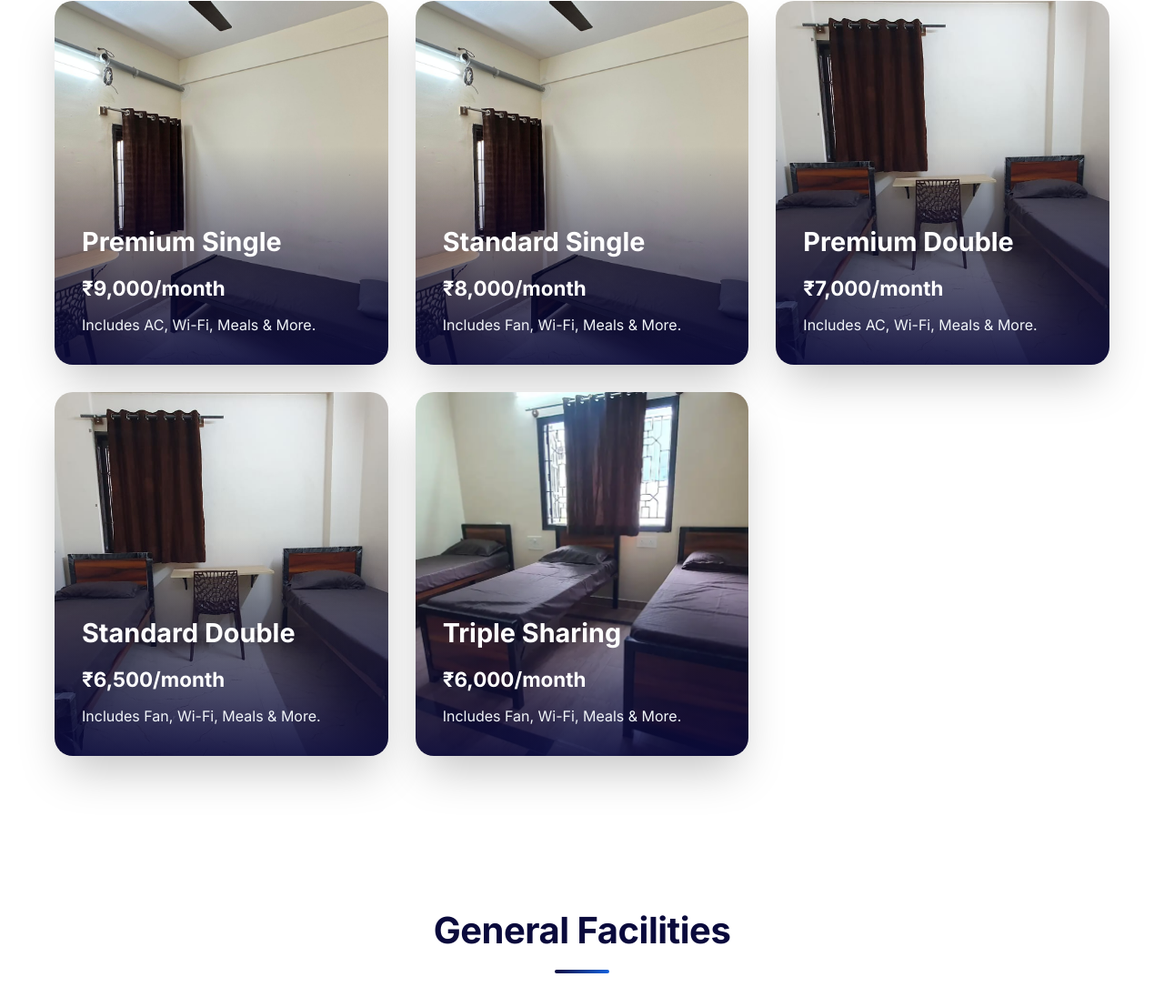
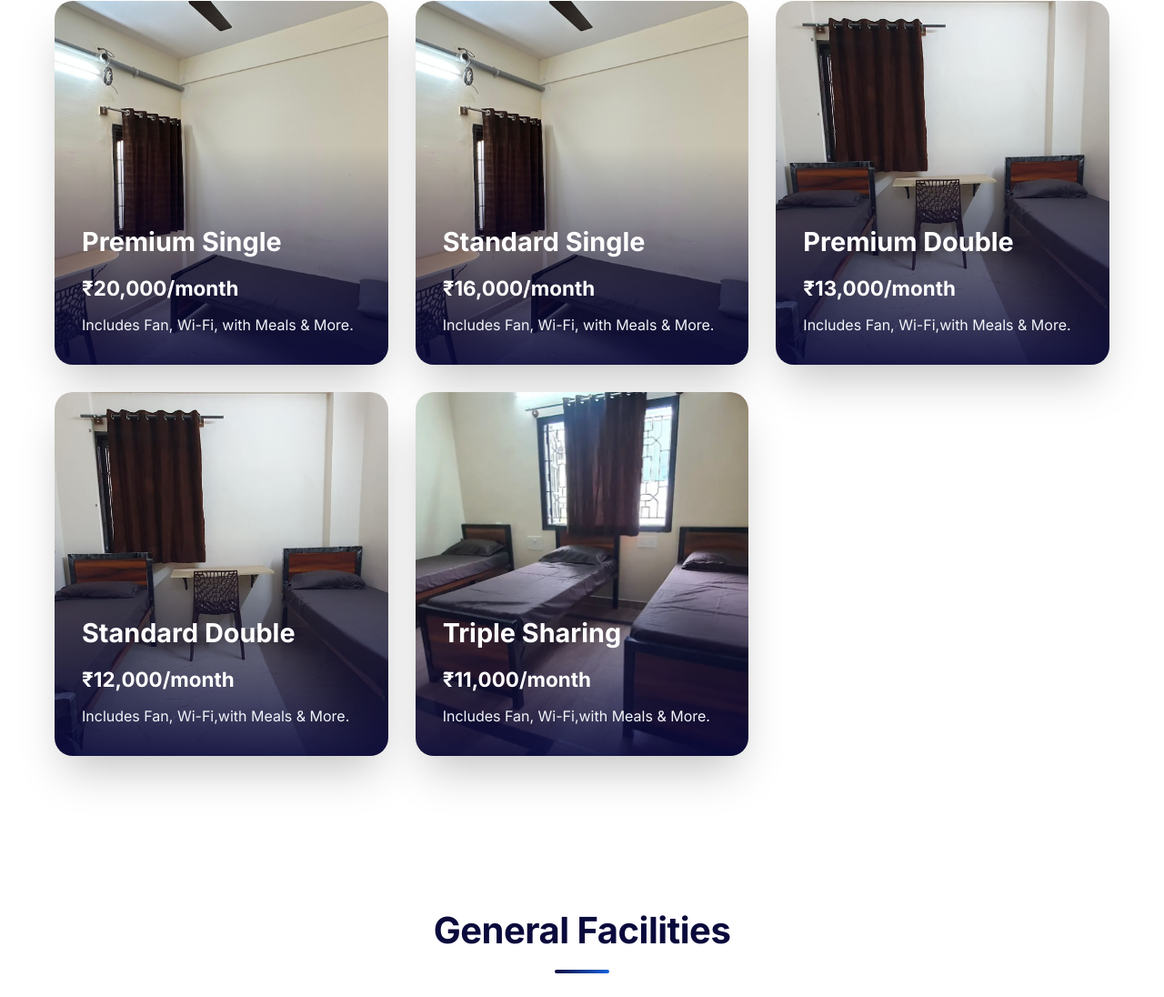
Before and after one commit to alirida8852/Brigade-Rooms, a plain HTML site: page index.html in a window 1280 px wide. Shown: the part 2397-3493 px from the top of the page at 91% size. Drawn offline with Linux system fonts and the light colour scheme.

Commit message:
Update index.html

```diff
--- a/index.html
+++ b/index.html
@@ -1017,40 +1017,40 @@
                 <img src="single.png" alt="Premium Single Sharing Room">
                 <div class="room-card-content">
                     <h4><span style="color: var(--white);">Premium Single</span></h4>
-                    <span class="price">₹9,000/month</span>
-                    <p>Includes AC, Wi-Fi, Meals & More.</p>
+                    <span class="price">₹20,000/month</span>
+                    <p>Includes Fan, Wi-Fi, with Meals & More.</p>
                 </div>
             </div>
             <div class="room-card">
                 <img src="single.png" alt="Standard Single Sharing Room">
                 <div class="room-card-content">
                     <h4><span style="color: var(--white);">Standard Single</span></h4>
-                    <span class="price">₹8,000/month</span>
-                    <p>Includes Fan, Wi-Fi, Meals & More.</p>
+                    <span class="price">₹16,000/month</span>
+                    <p>Includes Fan, Wi-Fi, with Meals & More.</p>
                 </div>
             </div>
             <div class="room-card">
                 <img src="double.png" alt="Premium Double Sharing Room">
                 <div class="room-card-content">
                     <h4><span style="color: var(--white);">Premium Double</span></h4>
-                    <span class="price">₹7,000/month</span>
-                    <p>Includes AC, Wi-Fi, Meals & More.</p>
+                    <span class="price">₹13,000/month</span>
+                    <p>Includes Fan, Wi-Fi,with Meals & More.</p>
                 </div>
             </div>
             <div class="room-card">
                 <img src="double.png" alt="Standard Double Sharing Room">
                 <div class="room-card-content">
                     <h4><span style="color: var(--white);">Standard Double</span></h4>
-                    <span class="price">₹6,500/month</span>
-                    <p>Includes Fan, Wi-Fi, Meals & More.</p>
+                    <span class="price">₹12,000/month</span>
+                    <p>Includes Fan, Wi-Fi,with Meals & More.</p>
                 </div>
             </div>
             <div class="room-card">
                 <img src="Triple.png" alt="Triple Sharing Room">
                 <div class="room-card-content">
                     <h4><span style="color: var(--white);">Triple Sharing</span></h4>
-                    <span class="price">₹6,000/month</span>
-                    <p>Includes Fan, Wi-Fi, Meals & More.</p>
+                    <span class="price">₹11,000/month</span>
+                    <p>Includes Fan, Wi-Fi,with Meals & More.</p>
                 </div>
             </div>
         </div>
```
